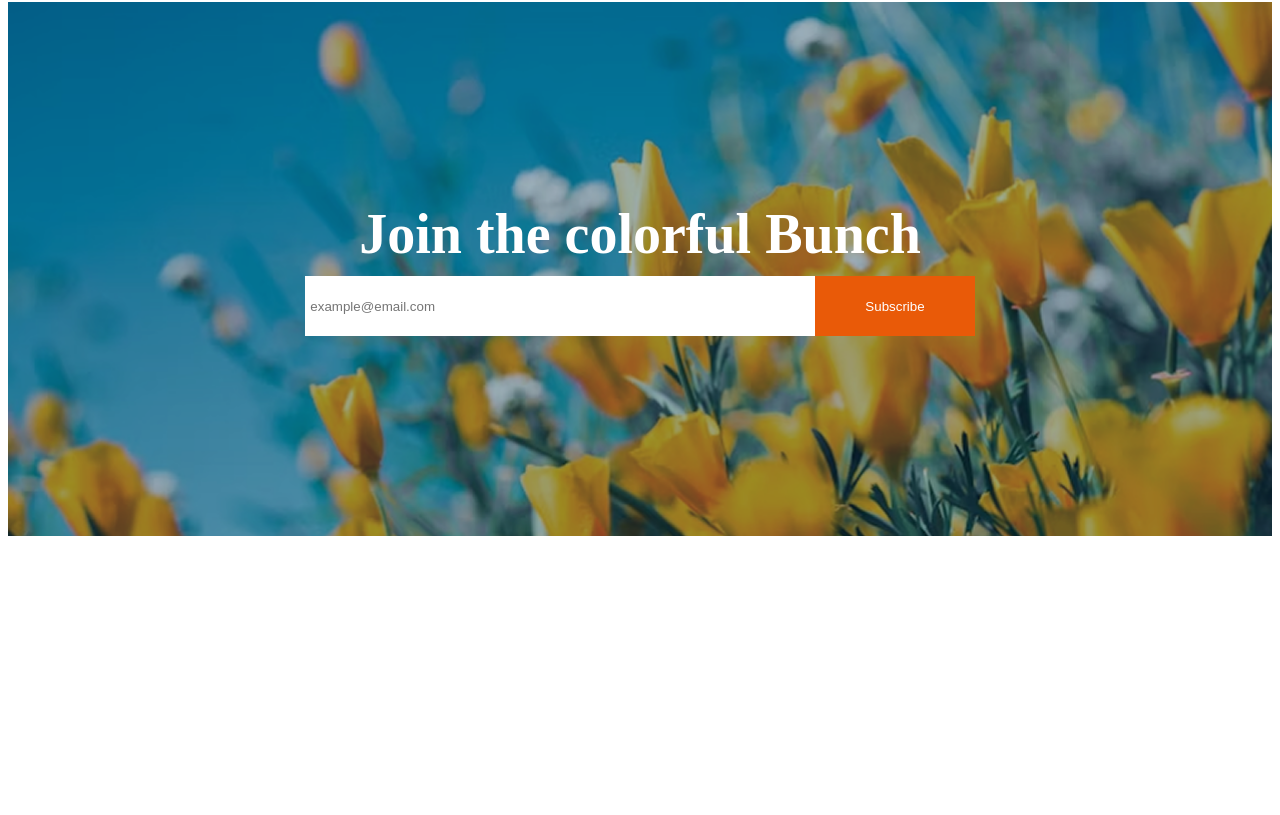
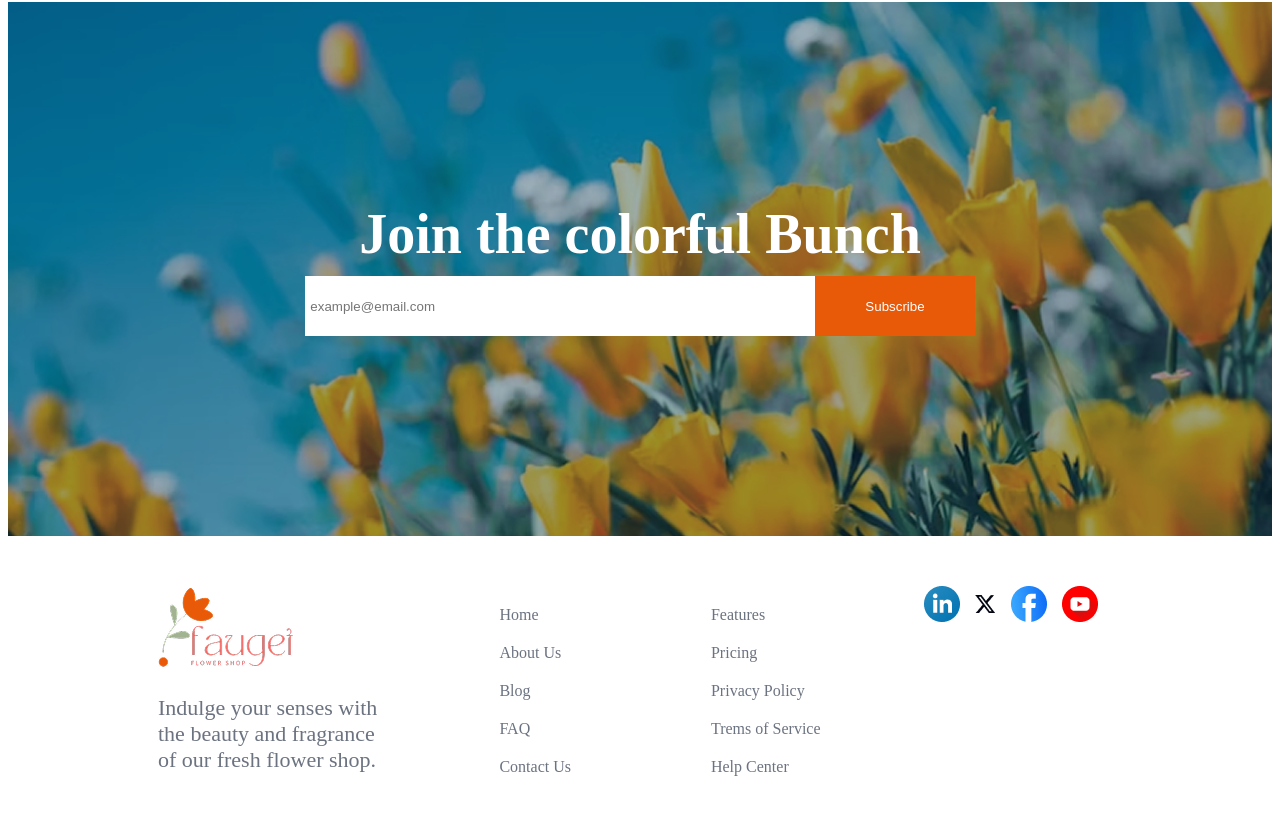
Before and after one commit to masrafi143/Responsive-Flowers-PH-B12-Assignment-02, a plain HTML site: page index.html in a window 1280 px wide. Shown: the part 644-1459 px from the top of the page. Before the commit the page ends 1188 px from the top, so only its background shows below. Drawn offline with nearby package versions, Linux system fonts and the light colour scheme.

Commit message:
add footer section

```diff
--- a/index.html
+++ b/index.html
@@ -48,5 +48,36 @@
             </div>
         </section>
     </main>
+    <!-- footer section -->
+    <footer>
+        <div class="footer-content">
+            <img src="./assets/logo.png" alt="">
+            <p class="text-gray">Indulge your senses with the beauty and fragrance of our fresh flower shop. </p>
+        </div>
+        <div class="footer-links">
+            <ul>
+                <li><a href="">Home</a></li>
+                <li><a href="">About Us</a></li>
+                <li><a href="">Blog</a></li>
+                <li><a href="">FAQ</a></li>
+                <li><a href="">Contact Us</a></li>
+            </ul>
+            <ul>
+                <li><a href="">Features</a></li>
+                <li><a href="">Pricing</a></li>
+                <li><a href="">Privacy Policy</a></li>
+                <li><a href="">Trems of Service</a></li>
+                <li><a href="">Help Center</a></li>
+            </ul>
+        </div>
+        <div class="social-links">
+            <div>
+                <img src="./assets/icon-linkedin.png" alt="">
+                <img src="./assets/icon-twitter.png" alt="">
+                <img src="./assets/icon-facebook.png" alt="">
+                <img src="./assets/icon-youtube.png" alt="">
+            </div>
+        </div>
+    </footer>
   </body>
 </html>
--- a/style.css
+++ b/style.css
@@ -88,3 +88,36 @@ nav a{
 .join-input button{
     margin: 0;
 }
+
+/* footer section */
+footer{
+    display: grid;
+    grid-template-columns:repeat(3,1fr);
+    column-gap: 80px;
+    margin: 50px 150px;
+}
+.footer-content p{
+    font-size: 22px;
+}
+.footer-links{
+    display: flex;
+    align-items: center;
+    gap: 100px;
+}
+.footer-links ul{
+    display: flex;
+    flex-direction: column;
+    gap: 20px;
+    list-style: none;
+}
+.footer-links a{
+    text-decoration: none;
+    color: #6B7280;
+    white-space: nowrap;
+}
+.social-links div{
+    display: flex;
+    justify-content: center;
+    align-items: center;
+    gap: 15px;
+}
```
